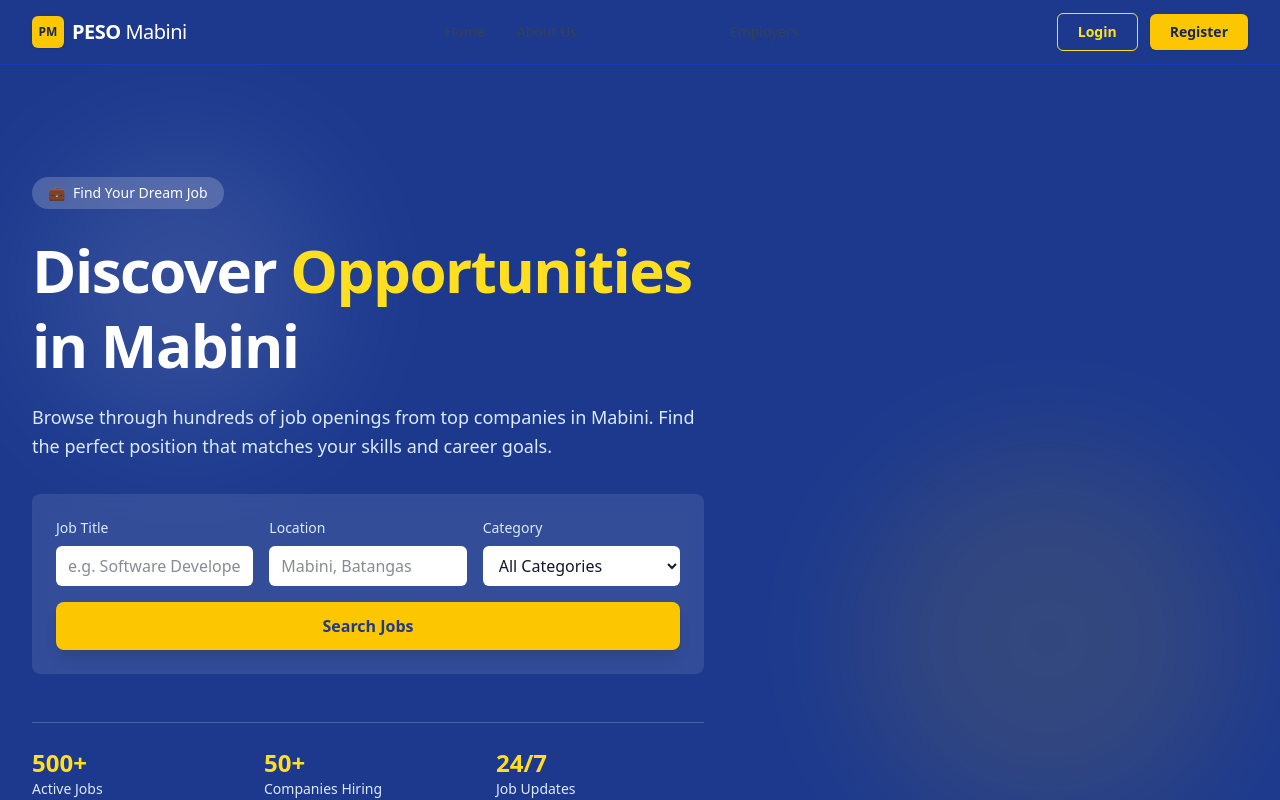
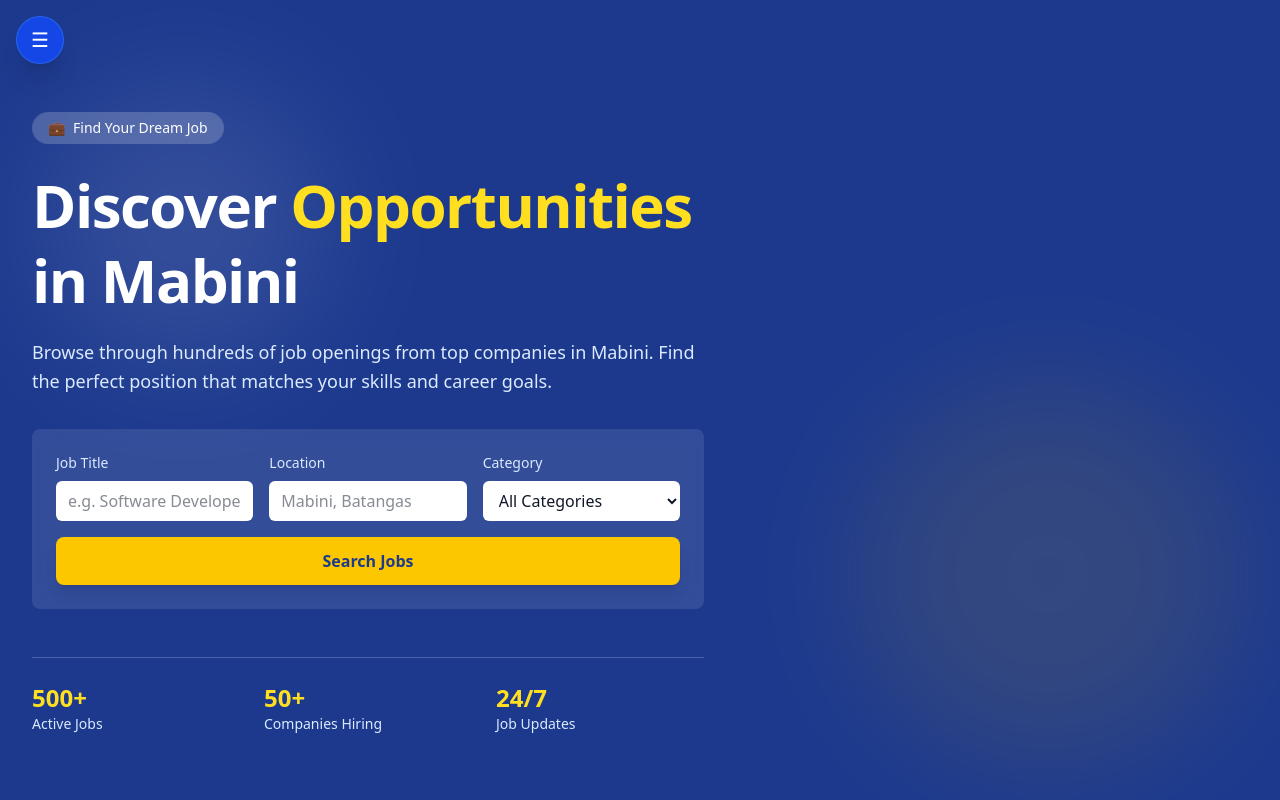
Before and after one commit to jirehmanalo05-prog/PESO, a Next.js app: page /job-vacancies in a window 1280 px wide. Shown: the top 800 px of the page. Built offline with nearby package versions, Linux system fonts and the light colour scheme.

Commit message:
save changes

```diff
--- a/app/about/page.tsx
+++ b/app/about/page.tsx
@@ -1,60 +1,36 @@
+"use client";
+
+import { useState } from "react";
 import Link from "next/link";
 
 export default function About() {
+  const [isSidebarOpen, setIsSidebarOpen] = useState(false);
+
   return (
-    <div className="min-h-screen bg-gray-50 font-sans antialiased">
-      {/* NAVBAR - Clean and professional */}
-      <nav className="sticky top-0 z-50 border-b border-blue-800 bg-blue-900">
-        <div className="max-w-7xl mx-auto px-4 sm:px-6 lg:px-8">
-          <div className="flex justify-between items-center h-16">
-            {/* Logo */}
-            <div className="flex items-center gap-2">
-              <div className="flex h-8 w-8 items-center justify-center rounded-md bg-yellow-400 shadow-sm">
-                <span className="text-xs font-bold text-blue-950">PM</span>
+    <div className="min-h-screen bg-gray-50 font-sans antialiased lg:flex">
+      <div className={`fixed inset-0 z-30 bg-slate-950/50 transition-opacity lg:hidden ${isSidebarOpen ? "pointer-events-auto opacity-100" : "pointer-events-none opacity-0"}`} onClick={() => setIsSidebarOpen(false)} />
+      <aside className={`fixed inset-y-0 left-0 z-40 flex h-screen flex-col transition-all duration-300 ${isSidebarOpen ? "w-72 translate-x-0 border-r border-blue-200 bg-blue-600 p-4 text-white shadow-2xl" : "w-0 -translate-x-full overflow-hidden border-r-0 bg-transparent p-0 shadow-none"}`}>
+        {isSidebarOpen ? (
+          <>
+            <div className="flex items-center justify-between gap-3">
+              <div className="flex items-center gap-3">
+                <div className="flex h-11 w-11 items-center justify-center rounded-lg bg-yellow-400 text-sm font-black text-slate-900 shadow-lg shadow-yellow-400/20">PM</div>
+                <div><p className="text-lg font-black tracking-tight">PESO Mabini</p><p className="text-sm text-slate-300">Employment Services</p></div>
               </div>
-              <span className="text-xl font-bold tracking-tight text-white">PESO<span className="font-normal"> Mabini</span></span>
+              <button type="button" onClick={() => setIsSidebarOpen(false)} className="flex h-10 w-10 items-center justify-center rounded-lg border border-blue-400/30 bg-blue-600/80 text-xl text-white shadow-md transition-colors hover:bg-blue-500" aria-label="Close navigation">☰</button>
             </div>
-
-            {/* Desktop Navigation */}
-            <div className="hidden md:flex items-center gap-8">
-              <Link
-                href="/"
-                className="text-sm font-medium text-gray-700 hover:text-[#1e3a8a] transition-colors"
-              >
-                Home
-              </Link>
-              <a
-                href="/about"
-                className="text-sm font-medium text-[#1e3a8a] hover:text-[#1e3a8a] transition-colors"
-              >
-                About Us
-              </a>
-              <a
-                href="/job-vacancies"
-                className="text-sm font-medium text-gray-700 hover:text-[#1e3a8a] transition-colors"
-              >
-                Job Vacancies
-              </a>
-              <a
-                href="/employers"
-                className="text-sm font-medium text-gray-700 hover:text-[#1e3a8a] transition-colors"
-              >
-                Employers
-              </a>
-            </div>
-
-            {/* Buttons */}
-            <div className="flex items-center gap-3">
-              <button className="rounded-md border border-yellow-300 px-5 py-2 text-sm font-semibold text-yellow-300 transition-colors hover:bg-yellow-400 hover:text-blue-950">
-                Login
-              </button>
-              <button className="rounded-md bg-yellow-400 px-5 py-2 text-sm font-semibold text-blue-950 shadow-sm transition-colors hover:bg-yellow-300">
-                Register
-              </button>
-            </div>
-          </div>
-        </div>
-      </nav>
+            <nav className="mt-8 space-y-2">
+              {[{ label: "Home", href: "/" }, { label: "About Us", href: "/about" }, { label: "Job Vacancies", href: "/job-vacancies" }, { label: "Employers", href: "/employers" }].map((link, index) => {
+                const accent = index % 3 === 0 ? "hover:bg-blue-600" : index % 3 === 1 ? "hover:bg-red-600" : "hover:bg-yellow-500 hover:text-slate-900";
+                return <a key={link.label} href={link.href} className={`flex items-center rounded-lg px-3 py-3 text-sm font-semibold text-slate-200 transition-colors ${accent}`}>{link.label}</a>;
+              })}
+            </nav>
+            <div className="mt-auto shrink-0 border-t border-white/10 pt-6"><div className="flex flex-col gap-2 sm:flex-row lg:flex-col"><button className="rounded-lg border border-blue-400/30 bg-slate-800/80 px-4 py-2.5 text-sm font-semibold text-white transition-colors hover:bg-blue-600">Login</button><button className="rounded-lg bg-yellow-400 px-4 py-2.5 text-sm font-semibold text-slate-900 transition-colors hover:bg-yellow-300">Register</button></div></div>
+          </>
+        ) : <div className="h-full" />}
+      </aside>
+      <div className="flex-1">
+        {!isSidebarOpen && <button type="button" onClick={() => setIsSidebarOpen(true)} className="fixed left-4 top-4 z-50 flex h-12 w-12 items-center justify-center rounded-full border border-blue-400/30 bg-blue-700 text-xl text-white shadow-xl transition-colors hover:bg-blue-600" aria-label="Open navigation">☰</button>}
 
       {/* HERO SECTION - About focused */}
       <section className="relative overflow-hidden bg-blue-900 text-white">
@@ -368,6 +344,7 @@ export default function About() {
           </div>
         </div>
       </footer>
+      </div>
     </div>
   );
 }
--- a/app/employers/page.tsx
+++ b/app/employers/page.tsx
@@ -1,60 +1,24 @@
-import Link from "next/link";
+"use client";
+
+import { useState } from "react";
 
 export default function Employers() {
+  const [isSidebarOpen, setIsSidebarOpen] = useState(false);
+
   return (
-    <div className="min-h-screen bg-gray-50 font-sans antialiased">
-      {/* NAVBAR - Clean and professional */}
-      <nav className="sticky top-0 z-50 border-b border-blue-800 bg-blue-900">
-        <div className="max-w-7xl mx-auto px-4 sm:px-6 lg:px-8">
-          <div className="flex justify-between items-center h-16">
-            {/* Logo */}
-            <div className="flex items-center gap-2">
-              <div className="flex h-8 w-8 items-center justify-center rounded-md bg-yellow-400 shadow-sm">
-                <span className="text-xs font-bold text-blue-950">PM</span>
-              </div>
-              <span className="text-xl font-bold tracking-tight text-white">PESO<span className="font-normal"> Mabini</span></span>
-            </div>
-
-            {/* Desktop Navigation */}
-            <div className="hidden md:flex items-center gap-8">
-              <Link
-                href="/"
-                className="text-sm font-medium text-gray-700 hover:text-[#1e3a8a] transition-colors"
-              >
-                Home
-              </Link>
-              <a
-                href="/about"
-                className="text-sm font-medium text-gray-700 hover:text-[#1e3a8a] transition-colors"
-              >
-                About Us
-              </a>
-              <a
-                href="/job-vacancies"
-                className="text-sm font-medium text-gray-700 hover:text-[#1e3a8a] transition-colors"
-              >
-                Job Vacancies
-              </a>
-              <a
-                href="/employers"
-                className="text-sm font-medium text-[#1e3a8a] hover:text-[#1e3a8a] transition-colors"
-              >
-                Employers
-              </a>
-            </div>
-
-            {/* Buttons */}
-            <div className="flex items-center gap-3">
-              <button className="rounded-md border border-yellow-300 px-5 py-2 text-sm font-semibold text-yellow-300 transition-colors hover:bg-yellow-400 hover:text-blue-950">
-                Login
-              </button>
-              <button className="rounded-md bg-yellow-400 px-5 py-2 text-sm font-semibold text-blue-950 shadow-sm transition-colors hover:bg-yellow-300">
-                Register
-              </button>
-            </div>
-          </div>
-        </div>
-      </nav>
+    <div className="min-h-screen bg-gray-50 font-sans antialiased lg:flex">
+      <div className={`fixed inset-0 z-30 bg-slate-950/50 transition-opacity lg:hidden ${isSidebarOpen ? "pointer-events-auto opacity-100" : "pointer-events-none opacity-0"}`} onClick={() => setIsSidebarOpen(false)} />
+      <aside className={`fixed inset-y-0 left-0 z-40 flex h-screen flex-col transition-all duration-300 ${isSidebarOpen ? "w-72 translate-x-0 border-r border-blue-200 bg-blue-600 p-4 text-white shadow-2xl" : "w-0 -translate-x-full overflow-hidden border-r-0 bg-transparent p-0 shadow-none"}`}>
+        {isSidebarOpen ? (
+          <>
+            <div className="flex items-center justify-between gap-3"><div className="flex items-center gap-3"><div className="flex h-11 w-11 items-center justify-center rounded-lg bg-yellow-400 text-sm font-black text-slate-900 shadow-lg shadow-yellow-400/20">PM</div><div><p className="text-lg font-black tracking-tight">PESO Mabini</p><p className="text-sm text-slate-300">Employment Services</p></div></div><button type="button" onClick={() => setIsSidebarOpen(false)} className="flex h-10 w-10 items-center justify-center rounded-lg border border-blue-400/30 bg-blue-600/80 text-xl text-white shadow-md transition-colors hover:bg-blue-500" aria-label="Close navigation">☰</button></div>
+            <nav className="mt-8 space-y-2">{[{ label: "Home", href: "/" }, { label: "About Us", href: "/about" }, { label: "Job Vacancies", href: "/job-vacancies" }, { label: "Employers", href: "/employers" }].map((link, index) => { const accent = index % 3 === 0 ? "hover:bg-blue-600" : index % 3 === 1 ? "hover:bg-red-600" : "hover:bg-yellow-500 hover:text-slate-900"; return <a key={link.label} href={link.href} className={`flex items-center rounded-lg px-3 py-3 text-sm font-semibold text-slate-200 transition-colors ${accent}`}>{link.label}</a>; })}</nav>
+            <div className="mt-auto shrink-0 border-t border-white/10 pt-6"><div className="flex flex-col gap-2 sm:flex-row lg:flex-col"><button className="rounded-lg border border-blue-400/30 bg-slate-800/80 px-4 py-2.5 text-sm font-semibold text-white transition-colors hover:bg-blue-600">Login</button><button className="rounded-lg bg-yellow-400 px-4 py-2.5 text-sm font-semibold text-slate-900 transition-colors hover:bg-yellow-300">Register</button></div></div>
+          </>
+        ) : <div className="h-full" />}
+      </aside>
+      <div className="flex-1">
+        {!isSidebarOpen && <button type="button" onClick={() => setIsSidebarOpen(true)} className="fixed left-4 top-4 z-50 flex h-12 w-12 items-center justify-center rounded-full border border-blue-400/30 bg-blue-700 text-xl text-white shadow-xl transition-colors hover:bg-blue-600" aria-label="Open navigation">☰</button>}
 
       {/* HERO SECTION - Employer focused */}
       <section className="relative overflow-hidden bg-blue-900 text-white">
@@ -628,6 +592,7 @@ export default function Employers() {
           </div>
         </div>
       </footer>
+      </div>
     </div>
   );
 }
--- a/app/job-vacancies/page.tsx
+++ b/app/job-vacancies/page.tsx
@@ -32,61 +32,22 @@ const skillRecommendations: Record<string, { title: string; company: string; mat
 
 export default function JobVacancies() {
   const [selectedSkill, setSelectedSkill] = useState("Administration");
+  const [isSidebarOpen, setIsSidebarOpen] = useState(false);
 
   return (
-    <div className="min-h-screen bg-gray-50 font-sans antialiased">
-      {/* NAVBAR - Clean and professional */}
-      <nav className="sticky top-0 z-50 border-b border-blue-800 bg-blue-900">
-        <div className="max-w-7xl mx-auto px-4 sm:px-6 lg:px-8">
-          <div className="flex justify-between items-center h-16">
-            {/* Logo */}
-            <div className="flex items-center gap-2">
-              <div className="flex h-8 w-8 items-center justify-center rounded-md bg-yellow-400 shadow-sm">
-                <span className="text-xs font-bold text-blue-950">PM</span>
-              </div>
-              <span className="text-xl font-bold tracking-tight text-white">PESO<span className="font-normal"> Mabini</span></span>
-            </div>
-
-            {/* Desktop Navigation */}
-            <div className="hidden md:flex items-center gap-8">
-              <Link
-                href="/"
-                className="text-sm font-medium text-gray-700 hover:text-[#1e3a8a] transition-colors"
-              >
-                Home
-              </Link>
-              <a
-                href="/about"
-                className="text-sm font-medium text-gray-700 hover:text-[#1e3a8a] transition-colors"
-              >
-                About Us
-              </a>
-              <a
-                href="/job-vacancies"
-                className="text-sm font-medium text-[#1e3a8a] hover:text-[#1e3a8a] transition-colors"
-              >
-                Job Vacancies
-              </a>
-              <a
-                href="/employers"
-                className="text-sm font-medium text-gray-700 hover:text-[#1e3a8a] transition-colors"
-              >
-                Employers
-              </a>
-            </div>
-
-            {/* Buttons */}
-            <div className="flex items-center gap-3">
-              <button className="rounded-md border border-yellow-300 px-5 py-2 text-sm font-semibold text-yellow-300 transition-colors hover:bg-yellow-400 hover:text-blue-950">
-                Login
-              </button>
-              <button className="rounded-md bg-yellow-400 px-5 py-2 text-sm font-semibold text-blue-950 shadow-sm transition-colors hover:bg-yellow-300">
-                Register
-              </button>
-            </div>
-          </div>
-        </div>
-      </nav>
+    <div className="min-h-screen bg-gray-50 font-sans antialiased lg:flex">
+      <div className={`fixed inset-0 z-30 bg-slate-950/50 transition-opacity lg:hidden ${isSidebarOpen ? "pointer-events-auto opacity-100" : "pointer-events-none opacity-0"}`} onClick={() => setIsSidebarOpen(false)} />
+      <aside className={`fixed inset-y-0 left-0 z-40 flex h-screen flex-col transition-all duration-300 ${isSidebarOpen ? "w-72 translate-x-0 border-r border-blue-200 bg-blue-600 p-4 text-white shadow-2xl" : "w-0 -translate-x-full overflow-hidden border-r-0 bg-transparent p-0 shadow-none"}`}>
+        {isSidebarOpen ? (
+          <>
+            <div className="flex items-center justify-between gap-3"><div className="flex items-center gap-3"><div className="flex h-11 w-11 items-center justify-center rounded-lg bg-yellow-400 text-sm font-black text-slate-900 shadow-lg shadow-yellow-400/20">PM</div><div><p className="text-lg font-black tracking-tight">PESO Mabini</p><p className="text-sm text-slate-300">Employment Services</p></div></div><button type="button" onClick={() => setIsSidebarOpen(false)} className="flex h-10 w-10 items-center justify-center rounded-lg border border-blue-400/30 bg-blue-600/80 text-xl text-white shadow-md transition-colors hover:bg-blue-500" aria-label="Close navigation">☰</button></div>
+            <nav className="mt-8 space-y-2">{[{ label: "Home", href: "/" }, { label: "About Us", href: "/about" }, { label: "Job Vacancies", href: "/job-vacancies" }, { label: "Employers", href: "/employers" }].map((link, index) => { const accent = index % 3 === 0 ? "hover:bg-blue-600" : index % 3 === 1 ? "hover:bg-red-600" : "hover:bg-yellow-500 hover:text-slate-900"; return <a key={link.label} href={link.href} className={`flex items-center rounded-lg px-3 py-3 text-sm font-semibold text-slate-200 transition-colors ${accent}`}>{link.label}</a>; })}</nav>
+            <div className="mt-auto shrink-0 border-t border-white/10 pt-6"><div className="flex flex-col gap-2 sm:flex-row lg:flex-col"><button className="rounded-lg border border-blue-400/30 bg-slate-800/80 px-4 py-2.5 text-sm font-semibold text-white transition-colors hover:bg-blue-600">Login</button><button className="rounded-lg bg-yellow-400 px-4 py-2.5 text-sm font-semibold text-slate-900 transition-colors hover:bg-yellow-300">Register</button></div></div>
+          </>
+        ) : <div className="h-full" />}
+      </aside>
+      <div className="flex-1">
+        {!isSidebarOpen && <button type="button" onClick={() => setIsSidebarOpen(true)} className="fixed left-4 top-4 z-50 flex h-12 w-12 items-center justify-center rounded-full border border-blue-400/30 bg-blue-700 text-xl text-white shadow-xl transition-colors hover:bg-blue-600" aria-label="Open navigation">☰</button>}
 
       {/* HERO SECTION - Job focused */}
       <section className="relative overflow-hidden bg-blue-900 text-white">
@@ -535,6 +496,7 @@ export default function JobVacancies() {
           </div>
         </div>
       </footer>
+      </div>
     </div>
   );
 }
```
